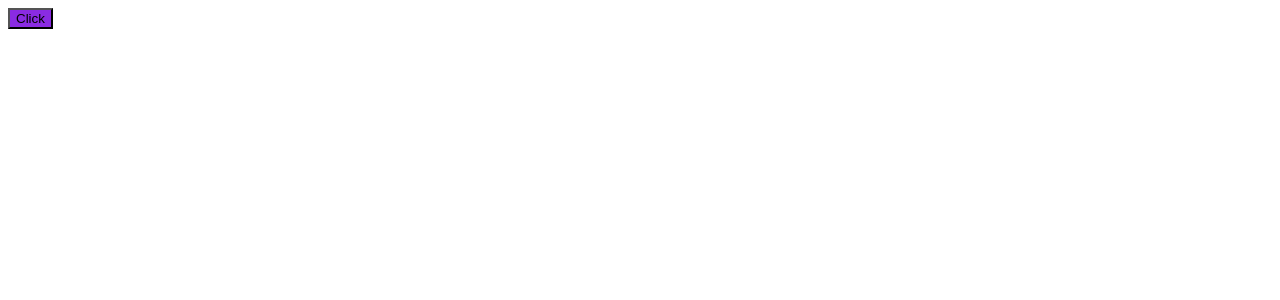
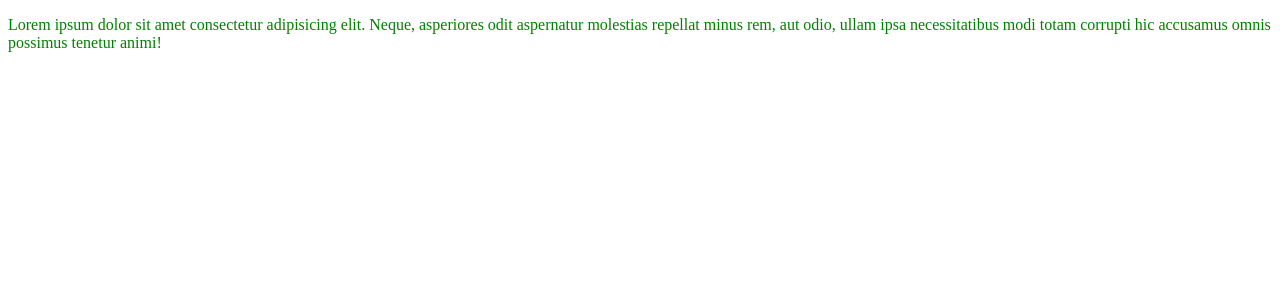
Before and after one commit to G1DY/React-Demo, a React (Vite) app in the folder react-demos/: page / in a window 1280 px wide. Shown: the top 300 px of the page. Built offline with nearby package versions, Linux system fonts and the light colour scheme.

Commit message:
Copy test

```diff
--- a/react-demos/src/App.jsx
+++ b/react-demos/src/App.jsx
@@ -1,11 +1,11 @@
 import React from 'react'
-import ButtonTest from './Components/ButtonTest'
+import CopyTest from './Components/CopyTest'
 
 
 const App = () => {
   return (
     <div>
-      <ButtonTest/>
+      <CopyTest/>
     </div>
   )
 }
--- /dev/null
+++ b/react-demos/src/Components/CopyTest.jsx
@@ -0,0 +1,14 @@
+import React from 'react'
+
+const CopyTest = () => {
+    const HandleCopy = () =>
+        alert('stop stealing my content')
+        console.log('Stop Stealing the content');
+  return (
+    <div>
+        <p onCopy={HandleCopy} style={{color: 'green'}}>Lorem ipsum dolor sit amet consectetur adipisicing elit. Neque, asperiores odit aspernatur molestias repellat minus rem, aut odio, ullam ipsa necessitatibus modi totam corrupti hic accusamus omnis possimus tenetur animi!</p>
+    </div>
+  );
+};
+
+export default CopyTest
```
